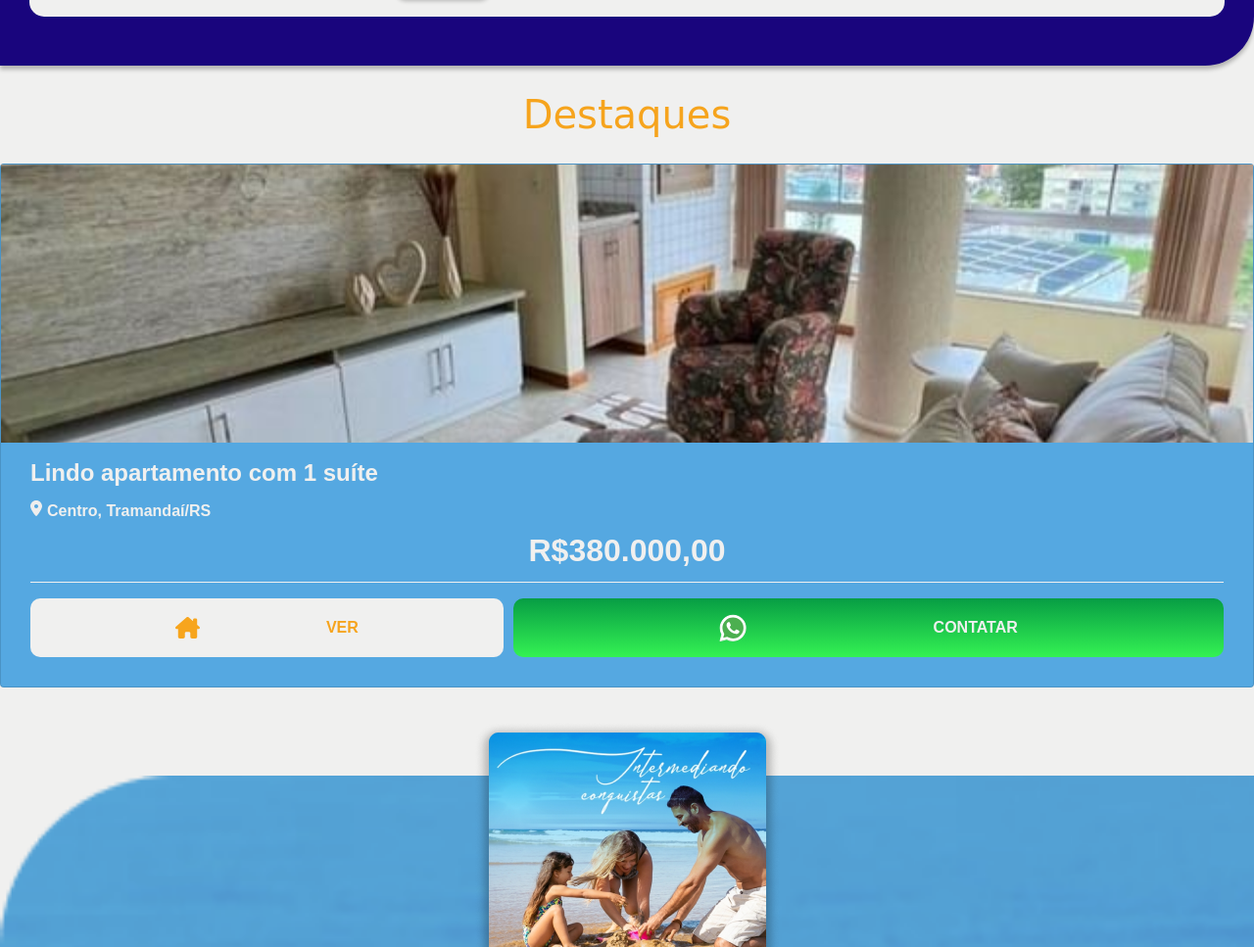
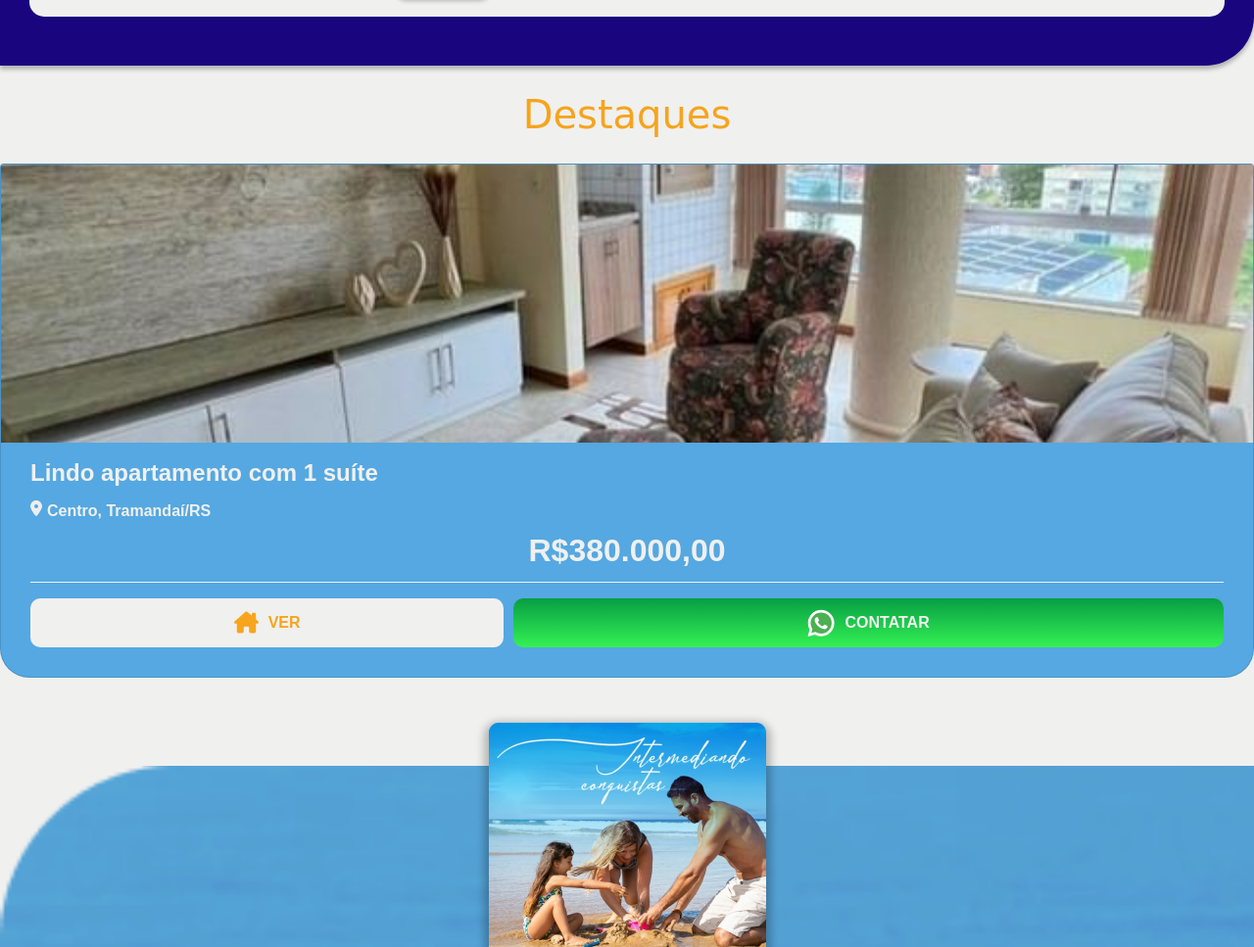
Before and after one commit to fabiviegas/tramandaiimoveis, a plain HTML site: page index.html in a window 1280 px wide. Shown: the part 1869-2836 px from the top of the page at 98% size. Drawn offline with nearby package versions, Linux system fonts and the light colour scheme; a web font is replaced by a local one.

Commit message:
ajuste seção destaque

```diff
--- a/assets/css/less/highlight.less
+++ b/assets/css/less/highlight.less
@@ -16,6 +16,8 @@
     .card {
 
         background-color: @skyBlue;
+        border-bottom-left-radius: 30px;
+        border-bottom-right-radius: 30px;
 
 
         .card__carousel img {
@@ -65,27 +67,28 @@
             display: flex;
             flex-direction: row;
 
+
             .card__house {
                 .mSerratBold();
                 font-size: 16px;
                 color: @sunOrange;
-                padding: 16px 20px 16px 20px;
+                padding: 11px 0 11px 0;
                 background-color: @softWhite;
                 border-radius: 10px;
                 width: 40%;
 
+
                 display: flex;
                 flex-direction: row;
-                justify-content: space-evenly;
+                justify-content: center;
                 align-items: center;
-
-                .card__see {
-                    padding: 5px 15px 0 10;
-                }
 
                 .icon__cardbtn {
                     width: 25px;
+                    height: 23px;
                     filter: @orangeIcons;
+                    padding-right: 10px;
+                    box-sizing: unset;
                 }
             }
 
@@ -94,17 +97,24 @@
                 .mSerratBold();
                 font-size: 16px;
                 color: @softWhite;
-                padding: 16px 20px 16px 20px;
+                padding: 11px 0 11px 0;
                 background-image: linear-gradient(rgb(7 157 68), rgb(52 242 83));
                 border-radius: 10px;
                 width: 60%;
                 margin-left: 10px;
 
+
                 display: flex;
                 flex-direction: row;
-                justify-content: space-evenly;
+                justify-content: center;
                 align-items: center;
 
+                .icon__cardbtn2 {
+                    width: 28px;
+                    height: 28px;
+                    padding-right: 10px;
+                    box-sizing: unset;
+                }
             }
         }
     }
```
Also changed, not shown: assets/css/main.css.
